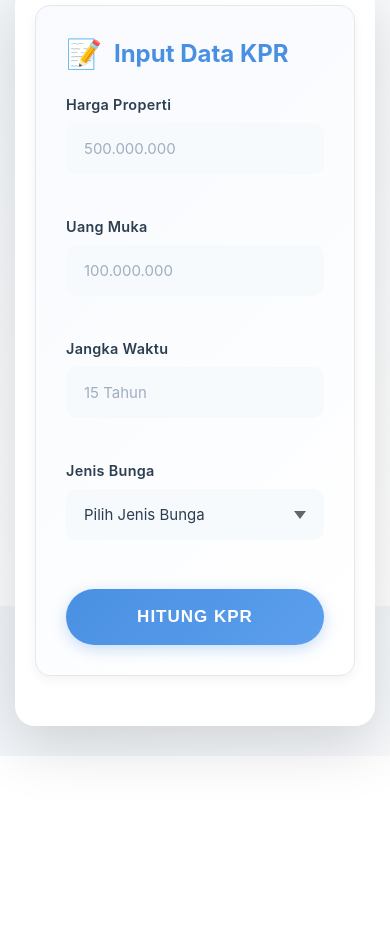
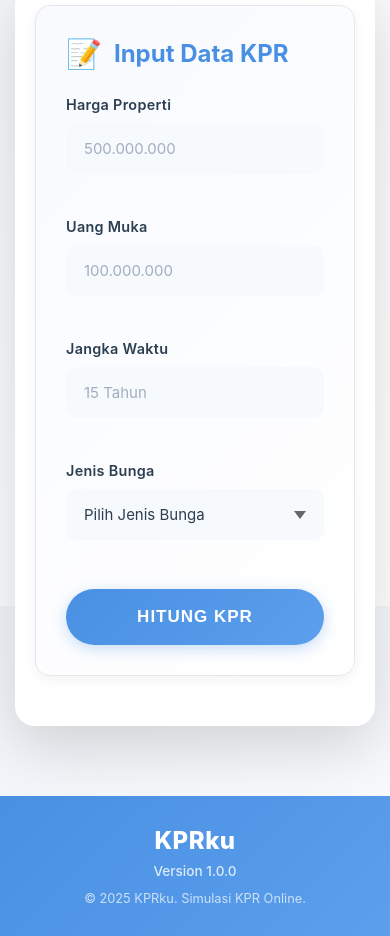
Before and after one commit to dickyanggairaw/kpr-ku, a website built with Vite: page index.html in a window 390 px wide. Shown: the part 238-1174 px from the top of the page. Before the commit the page ends 994 px from the top, so only its background shows below. Built offline with nearby package versions, Linux system fonts and the light colour scheme.

Commit message:
feat: Implement KPR calculator supporting fixed and tiered interest rates with detailed results display and updated tooling.

```diff
--- a/index.html
+++ b/index.html
@@ -65,7 +65,8 @@
                             <label for="periodeFix">Periode Bunga Fix (Tahun)</label>
                             <input type="number" id="periodeFix" min="1"
                                 placeholder="Kosongkan jika fix untuk seluruh periode">
-                        <small style="color: #666; display: block; margin-top: 5px;">*Kosongkan jika bunga fix berlaku
+                            <small style="color: #666; display: block; margin-top: 5px;">*Kosongkan jika bunga fix
+                                berlaku
                                 untuk seluruh periode pinjaman</small>
                         </div>
                         <div id="bungaFloatingSection"
@@ -103,11 +104,13 @@
 
                         <div id="bungaFloatingBerjenjangSection"
                             style="display: none; margin-top: 20px; padding: 15px; background: #e3f2fd; border-radius: 8px; border-left: 4px solid #2196f3;">
-                        <h4 style="color: #1976d2; margin-bottom: 15px;">Bunga Floating Setelah Jenjang Terakhir</h4>
+                            <h4 style="color: #1976d2; margin-bottom: 15px;">Bunga Floating Setelah Jenjang Terakhir
+                            </h4>
                             <div class="form-group">
                                 <label for="bungaFloatingBerjenjang">Bunga Floating (% per tahun)</label>
                                 <input type="number" id="bungaFloatingBerjenjang" step="0.01" placeholder="9.5">
-                            <small style="color: #666; display: block; margin-top: 5px;">*Opsional: Bunga yang berlaku
+                                <small style="color: #666; display: block; margin-top: 5px;">*Opsional: Bunga yang
+                                    berlaku
                                     setelah jenjang terakhir berakhir</small>
                             </div>
                         </div>
@@ -121,7 +124,8 @@
                 <h2>📊 Hasil Simulasi KPR</h2>
 
                 <!-- Ringkasan Utama -->
-            <div style="background: linear-gradient(135deg, #667eea 0%, #764ba2 100%); padding: 25px; border-radius: 15px; margin-bottom: 25px; color: white; box-shadow: 0 8px 16px rgba(102, 126, 234, 0.3);">
+                <div
+                    style="background: linear-gradient(135deg, #667eea 0%, #764ba2 100%); padding: 25px; border-radius: 15px; margin-bottom: 25px; color: white; box-shadow: 0 8px 16px rgba(102, 126, 234, 0.3);">
                     <div style="display: grid; grid-template-columns: repeat(auto-fit, minmax(200px, 1fr)); gap: 20px;">
                         <div style="text-align: center;">
                             <div style="font-size: 0.85em; opacity: 0.9; margin-bottom: 5px;">💰 Cicilan per Bulan</div>
@@ -139,8 +143,11 @@
                 </div>
 
                 <!-- Detail Pinjaman -->
-            <div style="background: white; padding: 20px; border-radius: 10px; margin-bottom: 20px; box-shadow: 0 2px 8px rgba(0,0,0,0.1);">
-                <h3 style="color: #667eea; margin-bottom: 15px; border-bottom: 2px solid #667eea; padding-bottom: 10px;">💳 Detail Pinjaman</h3>
+                <div
+                    style="background: white; padding: 20px; border-radius: 10px; margin-bottom: 20px; box-shadow: 0 2px 8px rgba(0,0,0,0.1);">
+                    <h3
+                        style="color: #667eea; margin-bottom: 15px; border-bottom: 2px solid #667eea; padding-bottom: 10px;">
+                        💳 Detail Pinjaman</h3>
                     <div class="hasil-info">
                         <div class="info-item">
                             <span class="label">Jumlah Pinjaman:</span>
@@ -162,12 +169,16 @@
                 </div>
 
                 <!-- Detail Pelunasan (jika ada) -->
-            <div id="detailPelunasanSection" style="display: none; background: #f0f9ff; padding: 20px; border-radius: 10px; margin-bottom: 20px; box-shadow: 0 2px 8px rgba(0,0,0,0.1); border-left: 5px solid #28a745;">
-                <h3 style="color: #28a745; margin-bottom: 15px; border-bottom: 2px solid #28a745; padding-bottom: 10px;">💵 Detail Pelunasan</h3>
+                <div id="detailPelunasanSection"
+                    style="display: none; background: #f0f9ff; padding: 20px; border-radius: 10px; margin-bottom: 20px; box-shadow: 0 2px 8px rgba(0,0,0,0.1); border-left: 5px solid #28a745;">
+                    <h3
+                        style="color: #28a745; margin-bottom: 15px; border-bottom: 2px solid #28a745; padding-bottom: 10px;">
+                        💵 Detail Pelunasan</h3>
                     <div class="hasil-info">
                         <div class="info-item" id="totalPelunasanItem">
                             <span class="label">Total Pelunasan:</span>
-                        <span id="totalPelunasanSebagian" class="value" style="color: #28a745; font-weight: 700;">-</span>
+                            <span id="totalPelunasanSebagian" class="value"
+                                style="color: #28a745; font-weight: 700;">-</span>
                         </div>
                         <div class="info-item" id="totalPembayaranAkhirItem">
                             <span class="label">Total Pembayaran Akhir:</span>
@@ -175,31 +186,40 @@
                         </div>
                         <div class="info-item" id="pengheematanPembayaranItem">
                             <span class="label">💰 Penghematan Pembayaran:</span>
-                        <span id="pengheematanPembayaran" class="value" style="color: #28a745; font-weight: 700; font-size: 1.1em;">-</span>
+                            <span id="pengheematanPembayaran" class="value"
+                                style="color: #28a745; font-weight: 700; font-size: 1.1em;">-</span>
                         </div>
                         <div class="info-item" id="persentasePengheematanItem">
                             <span class="label">Persentase Hemat:</span>
-                        <span id="persentasePenghematan" class="value" style="color: #28a745; font-weight: 700;">-</span>
+                            <span id="persentasePenghematan" class="value"
+                                style="color: #28a745; font-weight: 700;">-</span>
                         </div>
                     </div>
                 </div>
 
                 <!-- Info Struktur Bunga -->
-            <div id="strukturBungaInfo" style="background: #fff8e1; padding: 15px; border-radius: 10px; margin-bottom: 20px; border-left: 5px solid #ffc107;">
+                <div id="strukturBungaInfo"
+                    style="background: #fff8e1; padding: 15px; border-radius: 10px; margin-bottom: 20px; border-left: 5px solid #ffc107;">
                     <h4 style="color: #f57c00; margin-bottom: 10px;">📊 Struktur Bunga</h4>
                     <div id="strukturBungaDetail" style="font-size: 0.9em; color: #666;"></div>
                 </div>
 
                 <!-- Ringkasan Pelunasan -->
                 <div id="ringkasanPelunasan" style="display: none; margin-bottom: 30px;">
-                <div style="background: linear-gradient(135deg, #667eea 0%, #764ba2 100%); padding: 20px; border-radius: 15px 15px 0 0; box-shadow: 0 4px 12px rgba(102, 126, 234, 0.3);">
-                    <h3 style="color: white; margin: 0; font-size: 1.3em; display: flex; align-items: center; gap: 10px;">
-                        <span style="background: rgba(255,255,255,0.2); padding: 8px 12px; border-radius: 8px;">📋</span>
+                    <div
+                        style="background: linear-gradient(135deg, #667eea 0%, #764ba2 100%); padding: 20px; border-radius: 15px 15px 0 0; box-shadow: 0 4px 12px rgba(102, 126, 234, 0.3);">
+                        <h3
+                            style="color: white; margin: 0; font-size: 1.3em; display: flex; align-items: center; gap: 10px;">
+                            <span
+                                style="background: rgba(255,255,255,0.2); padding: 8px 12px; border-radius: 8px;">📋</span>
                             Riwayat Pelunasan
-                        <span style="background: rgba(255,255,255,0.3); color: white; padding: 4px 12px; border-radius: 20px; font-size: 0.8em; margin-left: auto;" id="jumlahKaliPelunasan">0</span>
+                            <span
+                                style="background: rgba(255,255,255,0.3); color: white; padding: 4px 12px; border-radius: 20px; font-size: 0.8em; margin-left: auto;"
+                                id="jumlahKaliPelunasan">0</span>
                         </h3>
                     </div>
-                <div style="background: #f8f9fa; padding: 20px; border-radius: 0 0 15px 15px; box-shadow: 0 4px 12px rgba(0,0,0,0.1);">
+                    <div
+                        style="background: #f8f9fa; padding: 20px; border-radius: 0 0 15px 15px; box-shadow: 0 4px 12px rgba(0,0,0,0.1);">
                         <div id="listPelunasan"></div>
                     </div>
                 </div>
@@ -246,7 +266,8 @@
                     <div class="form-group">
                         <label for="tagAkuntansi">Tag Akuntansi (Opsional)</label>
                         <input type="text" id="tagAkuntansi" placeholder="Contoh: THR 2024, Bonus Tahunan, dll">
-                    <small style="color: #666; display: block; margin-top: 5px;">*Untuk keperluan pencatatan/akuntansi</small>
+                        <small style="color: #666; display: block; margin-top: 5px;">*Untuk keperluan
+                            pencatatan/akuntansi</small>
                     </div>
                     <div class="info-item">
                         <span class="label">Sisa Pinjaman Saat Ini:</span>
@@ -287,6 +308,15 @@
     </section>
     <!-- End Calculator Section -->
 
+    <!-- Footer -->
+    <footer class="footer">
+        <div class="footer-content">
+            <p class="footer-brand">KPRku</p>
+            <p class="footer-version">Version 1.0.0</p>
+            <p class="footer-copyright">&copy; 2025 KPRku. Simulasi KPR Online.</p>
+        </div>
+    </footer>
+
     <script type="module" src="app.js"></script>
 </body>
 
--- a/style.css
+++ b/style.css
@@ -705,6 +705,41 @@ tbody tr:last-child td:last-child {
     transform: rotate(180deg);
 }
 
+/* Footer */
+.footer {
+    background: linear-gradient(135deg, var(--gradient-primary-start) 0%, var(--gradient-primary-end) 100%);
+    color: white;
+    padding: 40px 20px;
+    text-align: center;
+    margin-top: 60px;
+}
+
+.footer-content {
+    max-width: 1200px;
+    margin: 0 auto;
+}
+
+.footer-brand {
+    font-size: 1.8rem;
+    font-weight: 800;
+    margin-bottom: 8px;
+    letter-spacing: 0.5px;
+}
+
+.footer-version {
+    font-size: 0.9rem;
+    color: rgba(255, 255, 255, 0.8);
+    margin-bottom: 12px;
+    font-weight: 500;
+}
+
+.footer-copyright {
+    font-size: 0.85rem;
+    color: rgba(255, 255, 255, 0.7);
+    margin: 0;
+    font-weight: 400;
+}
+
 /* Responsive */
 @media (max-width: 768px) {
     /* Hero Section Responsive */
@@ -753,4 +788,22 @@ tbody tr:last-child td:last-child {
         top: 15px;
         right: 15px;
     }
+
+    /* Footer Responsive */
+    .footer {
+        padding: 30px 20px;
+        margin-top: 40px;
+    }
+
+    .footer-brand {
+        font-size: 1.5rem;
+    }
+
+    .footer-version {
+        font-size: 0.85rem;
+    }
+
+    .footer-copyright {
+        font-size: 0.8rem;
+    }
 }
```
Also changed, not shown: app.js (+12 -2 lines), jsconfig.json (added, +29 -0 lines), package.json (+6 -1 lines), README.md (added), 1 other file. Lines whose indentation alone changed are shown as unchanged.
